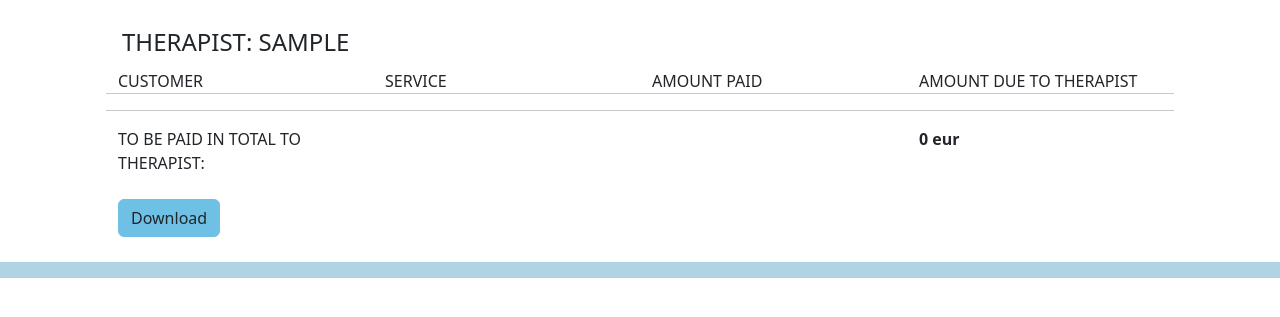
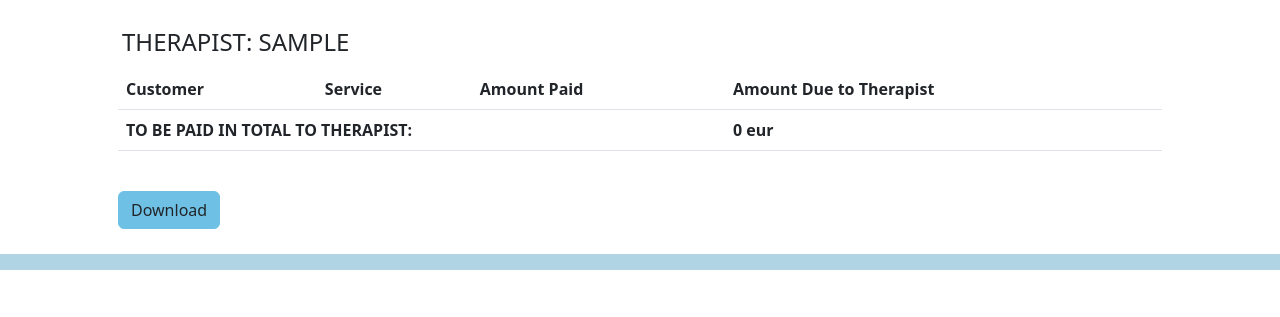
Before and after one commit to petmetic/therapy-tracker, a Django app: page /report_therapist/1/ in a window 1280 px wide. Shown: the part 96-413 px from the top of the page. Run offline with Django 4.2, Linux system fonts and the light colour scheme; the visitor is signed in with stand-in values (Sample User, id 1); data comes from the database, SQL or seed files in the repository; data that the repository does not hold is empty.

Commit message:
report data changed to table

```diff
--- a/src/web/templates/web/report_therapist.html
+++ b/src/web/templates/web/report_therapist.html
@@ -9,46 +9,33 @@
                 <h4 class="col-sm-8 fw-light uppercase"><span
                         class="fw-lighter uppercase">{% translate "Therapist" %}:</span> {{ therapist.first_name }}</h4>
             </div>
-            <div>
-                <div class="row">
-                    <div class="col fw-light text-break uppercase">
-                        {% translate "Customer" %}
-                    </div>
-                    <div class="col fw-light text-break uppercase">
-                        {% translate "Service" %}
-                    </div>
-                    <div class="col fw-light text-break uppercase">
-                        {% translate "Amount Paid" %}
-                    </div>
-                    <div class="col fw-light text-break uppercase">
-                        {% translate "Amount Due to Therapist" %}
-                    </div>
-                    <hr>
-                    {% for massage in massages %}
-                        <div class="row">
-                            <div class="col fw-light text-break">
-                                {{ massage.customer.surname }}, {{ massage.customer.name }}
-                            </div>
-                            <div class="col fw-light text-break">
-                                {{ massage.service.name }}
-                            </div>
-                            <div class="col fw-light text-break">
-                                {{ massage.amount }} eur
-                            </div>
-                            <div class="col fw-light text-break">
-                                {{ massage.service.payout }} eur
-                            </div>
-                        </div>
-                    {% endfor %}
-                </div>
-                <div class="row">
-                    <hr>
-                    <div class="col fw-light uppercase">{% translate "To be paid in total to therapist" %}:</div>
-                    <div class="col"></div>
-                    <div class="col"></div>
-                    <div class="col-sm fw-bold">{{ amount }} eur</div>
-                </div>
-            </div>
+            <table class="table table-striped">
+                <thead>
+                <tr>
+                    <th scope="col" class="fw-bold text-break">{% translate "Customer" %}</th>
+                    <th scope="col" class="fw-bold text-break">{% translate "Service" %}</th>
+                    <th scope="col" class="fw-bold text-break">{% translate "Amount Paid" %}</th>
+                    <th scope="col" class="fw-bold text-break">{% translate "Amount Due to Therapist" %}</th>
+                </tr>
+                </thead>
+                <tbody>
+                {% for massage in massages %}
+                    <tr>
+                        <td>{{ massage.customer.surname }}, {{ massage.customer.name }}</td>
+                        <td>{{ massage.service.name }}</td>
+                        <td>{{ massage.amount }} eur</td>
+                        <td>{{ massage.service.payout }} eur</td>
+                    </tr>
+                {% endfor %}
+                </tbody>
+                <tfoot>
+                <tr>
+                    <td colspan="3" class="col fw-bold uppercase">{% translate "To be paid in total to therapist" %}:
+                    </td>
+                    <td colspan="4" class="col-sm fw-bold">{{ amount }} eur</td>
+                </tr>
+                </tfoot>
+            </table>
         </div>
         <div class="col-12 px-4">
             <a class="btn btn-body" href="#">{% translate "Download" %}</a>
```
Also changed, not shown: src/web/locale/sl/LC_MESSAGES/django.po.
